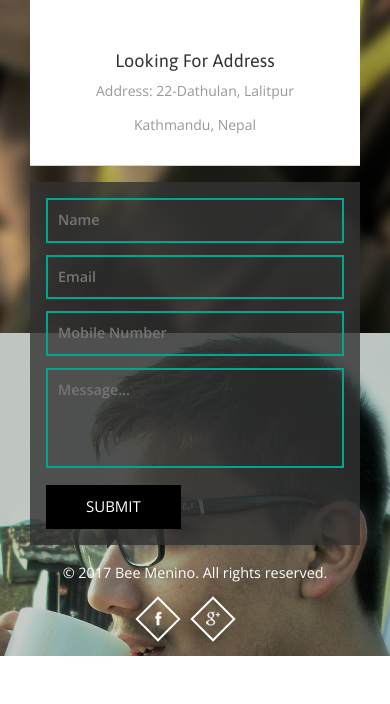
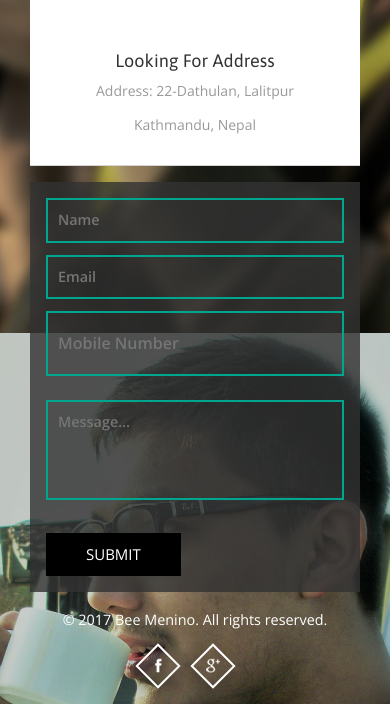
Before and after one commit to poudelmadhav/Bee-Menino, a PHP site: page /contact.html in a window 390 px wide. Shown: the part 511-1215 px from the top of the page. Before the commit the page ends 1167 px from the top, so only its background shows below. Run offline with PHP 8.4, Linux system fonts and the light colour scheme; some libraries are stand-ins or nearby versions; some web fonts are replaced.

Commit message:
reCaptcha Added

```diff
--- a/contact.html
+++ b/contact.html
@@ -1,7 +1,8 @@
 <!DOCTYPE HTML>
 <html>
 <head>
-<title>Bee Menino</title>
+<title>Menino</title>
+<link rel="shortcut icon" href="images/favicon.png" >
 <link href="css/bootstrap.css" rel='stylesheet' type='text/css' />
 <!-- jQuery (necessary for Bootstrap's JavaScript plugins) -->
 <script src="js/jquery.min.js"></script>
@@ -28,6 +29,7 @@ Smartphone Compatible web template, free webdesigns for Nokia, Samsung, LG, Sony
 			});
 		</script>
  <!---- start-smoth-scrolling---->
+ <script src='https://www.google.com/recaptcha/api.js'></script>
 </head>
 	<body>
 		<!-- container -->
@@ -111,11 +113,13 @@ Smartphone Compatible web template, free webdesigns for Nokia, Samsung, LG, Sony
             </div>
             <div class="col-md-6 mail_right">
                 <form action="https://formspree.io/iammr.bee02@gmail.com" method="POST">
-                    <input type="text" name="Name" value="" required="" placeholder="Name">
-                    <input type="email" name="Email" value="" required="" placeholder="Email">
-                    <input type="text" name="Mobile Number" value="" required="" placeholder="Mobile Number">
-                    <textarea name="Message..." value="" required="" placeholder="Message..."></textarea>
+                    <input type="text" name="Name" value="" required aria-required="true" placeholder="Name">
+                    <input type="email" name="Email" value="" required aria-required="true" placeholder="Email">
+                    <input type="tel" name="Mobile Number" value="" placeholder="Mobile Number">
+                    <textarea name="Message..." value="" required aria-required="true" placeholder="Message..."></textarea>
+                    <div class="g-recaptcha" data-sitekey="6LfqQRIUAAAAAGGbYbvj4ebOyqRgimFgtiBHWNCA"></div>
                     <input type="submit" value="SUBMIT">
+                    <input type="hidden" name="_next" value="thankyou.html" />
 
                 </form>
             </div>
@@ -125,7 +129,7 @@ Smartphone Compatible web template, free webdesigns for Nokia, Samsung, LG, Sony
             <p>&copy; 2017 Bee Menino. All rights reserved.</a></p>
              <ul class="social-icons two">
                             <li><a href="http://facebook.com/cod.menino02" target="_blank" class="fb"> </a></li>
-                            <li><a href="#" class="in"> </a></li>
+                            <li><a href="https://plus.google.com/u/0/101629559255663233866" target="_blank" class="in"> </a></li>
                         </ul>
         </div>
     </div>
--- a/css/style.css
+++ b/css/style.css
@@ -1,7 +1,7 @@
 html, body{
     font-family: 'Open Sans', sans-serif;
     font-size: 100%;
-  	background: #FFf;
+  	background: #10480d;
 }
 body a{
 	transition:0.5s all;
@@ -15,7 +15,7 @@ body h1,h2,h3,h4,h5,h6{
 }
 /*-- header --*/
 #home {
-    background: url(../images/header-bg.jpg) no-repeat center center fixed;
+    background: url(../images/header-bg.JPG) no-repeat center center fixed;
     background-size: cover;
     -webkit-background-size: cover;
     -moz-background-size: cover;
@@ -1118,7 +1118,7 @@ ul.social-icons.two {
 .mail_left img{
 	width:100%;
 }
-.mail_right input[type="text"], .mail_right input[type="email"], .mail_right textarea {
+.mail_right input[type="text"], .mail_right input[type="email"], .mail_right input[type="tel"], .mail_right textarea {
        background: none;
     width: 100%;
     color: white;
@@ -1497,16 +1497,27 @@ span.border.two:after {
 	}
 }
 @media(max-width:640px){
+#home {
+    background: url(../images/header-bg.JPG) no-repeat center center fixed;
+    background-size: cover;
+    -webkit-background-size: cover;
+    -moz-background-size: cover;
+    -o-background-size: cover;
+    -ms-background-size: cover;
+    min-height:650px;
+	position: relative;
+}
 	.mail_right input[type="text"], .mail_right input[type="email"], .mail_right textarea {
 		background: none;
 		width: 100%;
-		color: #777;
+		color: #fff;
 		padding: 10px 10px;
 		margin-bottom: 12px;
 		outline: none;
 		border: 2px solid #00a78e;
 		font-size: 0.9em;
 	}
+
 	.mail_right textarea {
 		height: 100px;
 		resize: none;
@@ -1992,3 +2003,49 @@ textarea:focus {
    color: #00a78e;
   background-color: white;
 }
+
+/*thank you page css*/
+.thank {
+  text-align: center;
+  margin-top: 13%;
+  font-size: 25px;
+  margin-bottom: 5%;
+  color: white;
+}
+.submit {
+  background: black;
+    color: #fff;
+    background: #000000;
+    font-size: 16px;
+    padding: 13px 40px;
+}
+.submit:hover {
+  background: #00a78e;
+      transition: 0.5s all ease;
+    -webkit-transition: 0.5s all ease;
+    -moz-transition: 0.5s all ease;
+    -o-transition: 0.5s all ease;
+    -ms-transition: 0.5s all ease;
+  color:#fff;
+}
+
+.thank-you-page {
+  background: rgba(0,0,0,0.5);
+  max-width: 60%;
+  max-height: 15%;
+  padding: 3%;
+  margin: 0 auto;
+  margin-top: 9%;
+  text-align: center;
+  border: 2px solid white;
+}
+
+.thank a{
+   text-decoration: none;
+}
+
+.g-recaptcha {
+  position: relative;
+  margin-bottom: 5%;
+  text-decoration: none;
+}
```
